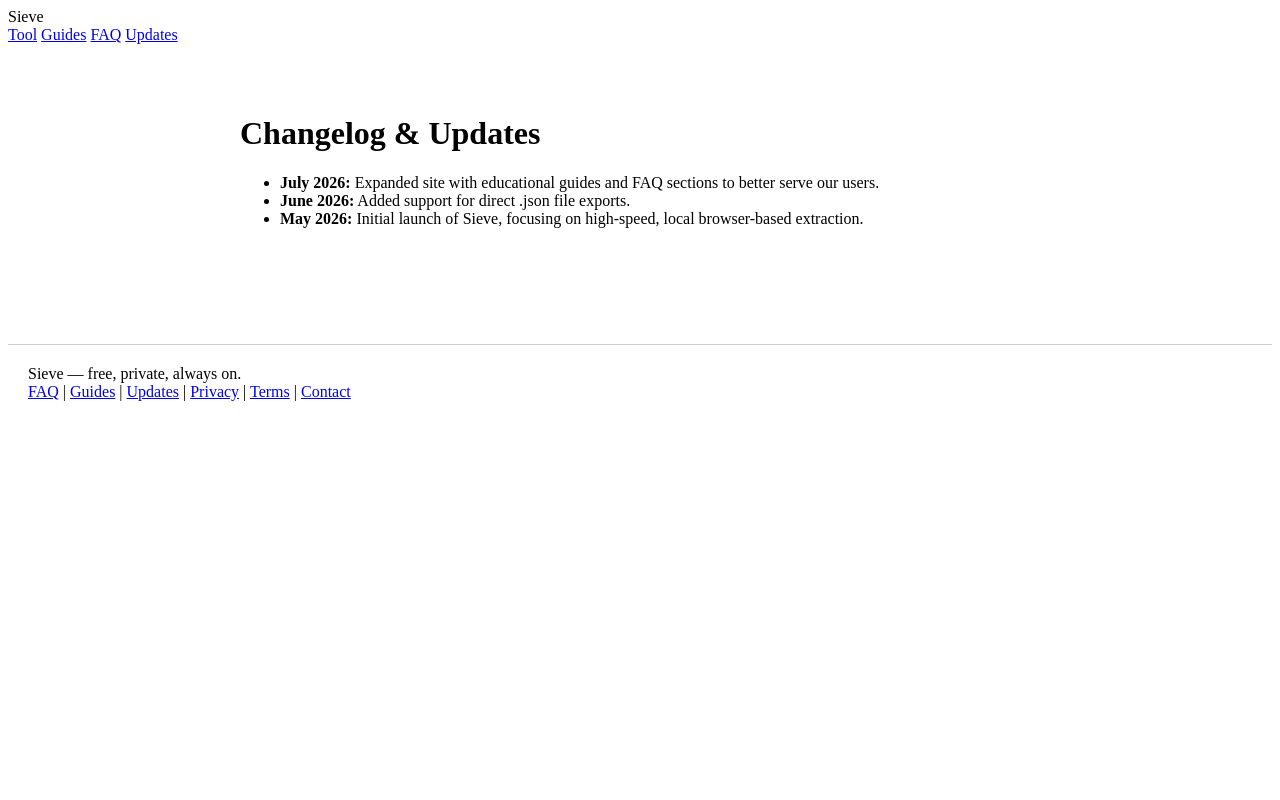
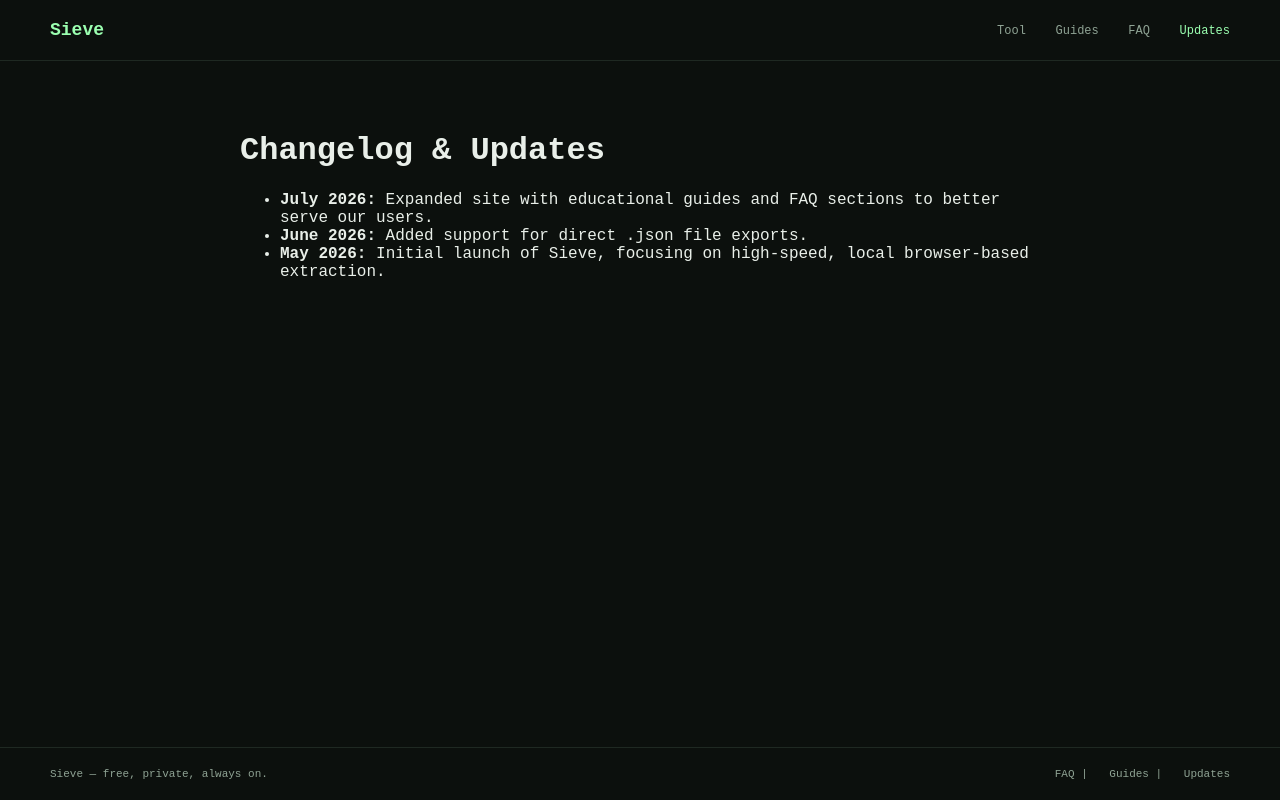
Before and after one commit to sixtuseedc/sieve, a website: page changelog.html in a window 1280 px wide. Drawn offline with Linux system fonts and the light colour scheme.

Commit message:
Enhance changelog.html with CSS and layout updates
Updated styles and layout for the changelog page.

```diff
--- a/changelog.html
+++ b/changelog.html
@@ -4,7 +4,17 @@
     <meta charset="UTF-8">
     <meta name="viewport" content="width=device-width, initial-scale=1.0">
     <title>Updates | Sieve Email Extractor</title>
-    <!-- Paste your CSS link or <style> block here -->
+    <style>
+        :root { --ink: #e9efe9; --ink-dim: #8fa394; --bg: #0c100d; --bg-raised: #121713; --line: #1f2922; --green: #9bffb0; }
+        body { background: var(--bg); color: var(--ink); font-family: 'JetBrains Mono', monospace; margin: 0; min-height: 100vh; display: flex; flex-direction: column; }
+        header { border-bottom: 1px solid var(--line); padding: 20px 50px; display: flex; justify-content: space-between; align-items: center; }
+        .brand { font-weight: bold; font-size: 18px; color: var(--green); }
+        .top-nav a { color: var(--ink-dim); text-decoration: none; margin-left: 20px; font-size: 12px; }
+        .top-nav a:hover { color: var(--green); }
+        .page-layout { max-width: 800px; margin: 0 auto; padding: 50px 20px; flex: 1; }
+        footer { border-top: 1px solid var(--line); padding: 20px 50px; display: flex; justify-content: space-between; color: var(--ink-dim); font-size: 11px; flex-wrap: wrap; gap: 15px; }
+        footer nav a { color: var(--ink-dim); text-decoration: none; margin-left: 15px; }
+    </style>
 </head>
 <body>
     <header>
@@ -13,11 +23,11 @@
             <a href="/">Tool</a>
             <a href="/guides.html">Guides</a>
             <a href="/faq.html">FAQ</a>
-            <a href="/changelog.html" style="text-decoration: underline;">Updates</a>
+            <a href="/changelog.html" style="color: var(--green);">Updates</a>
         </nav>
     </header>
 
-    <main class="page-content" style="padding: 50px; max-width: 800px; margin: 0 auto;">
+    <main class="page-layout">
         <h1>Changelog & Updates</h1>
         <ul>
             <li><strong>July 2026:</strong> Expanded site with educational guides and FAQ sections to better serve our users.</li>
@@ -26,15 +36,12 @@
         </ul>
     </main>
 
-    <footer style="margin-top: 50px; padding: 20px; border-top: 1px solid #ccc;">
+    <footer>
         <span>Sieve — free, private, always on.</span>
         <nav>
             <a href="/faq.html">FAQ</a> |
             <a href="/guides.html">Guides</a> |
-            <a href="/changelog.html">Updates</a> |
-            <a href="/privacy.html">Privacy</a> |
-            <a href="/terms.html">Terms</a> |
-            <a href="mailto:info.sieveap@proton.me">Contact</a>
+            <a href="/changelog.html">Updates</a>
         </nav>
     </footer>
 </body>
```
